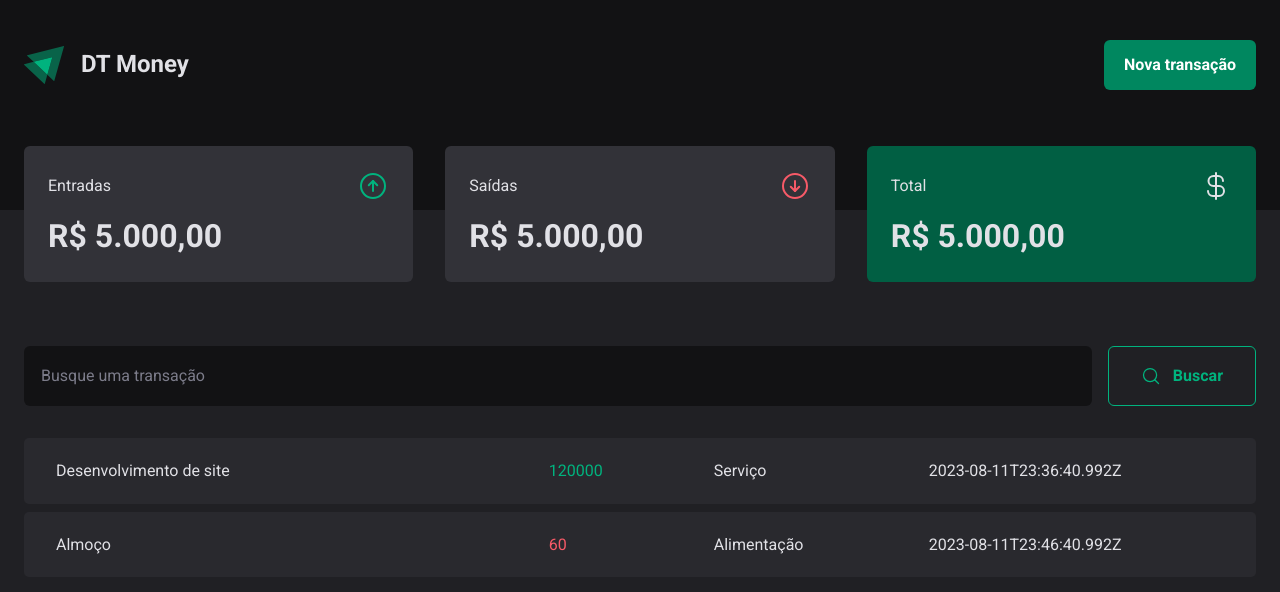
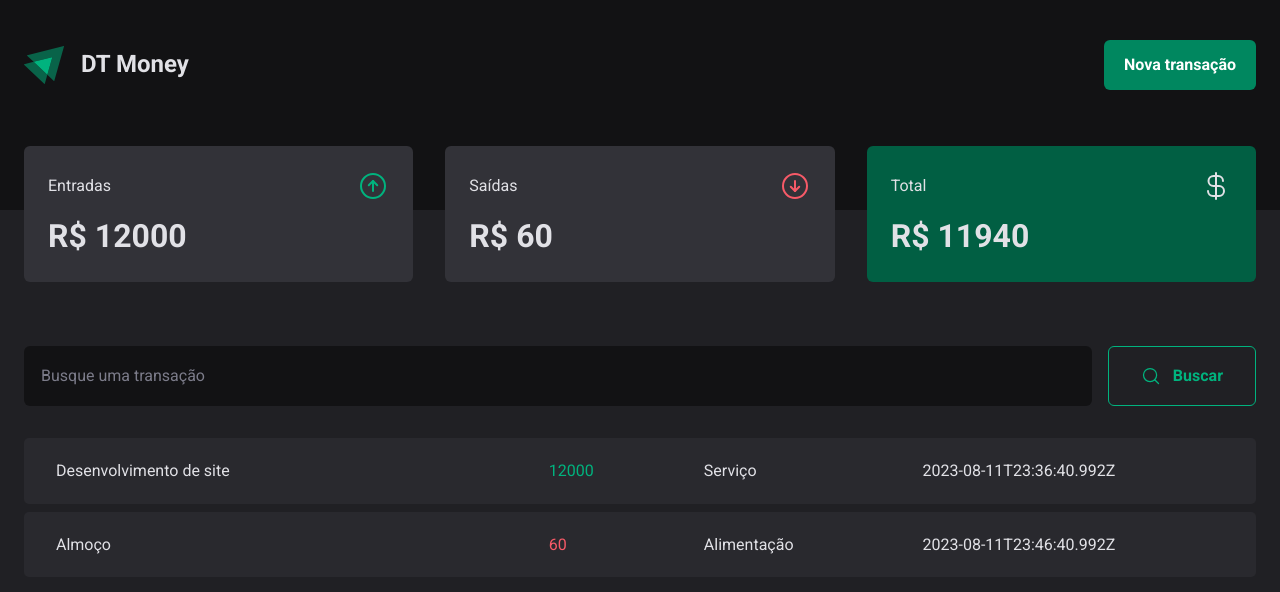
Before and after one commit to uitalorss/ignite-new-dt-money, a React (Vite) app: page / in a window 1280 px wide. Shown: the top 592 px of the page. Built offline with nearby package versions, Linux system fonts and the light colour scheme; data requests are answered from the project's data file.

Commit message:
adaptando valores do sumário de forma dinamica

```diff
--- a/server.json
+++ b/server.json
@@ -4,7 +4,7 @@
       "id": 1,
       "description": "Desenvolvimento de site",
       "type": "income",
-      "value": 120000,
+      "value": 12000,
       "category": "Serviço",
       "createdAt": "2023-08-11T23:36:40.992Z"
     },
--- a/src/components/Summary/index.tsx
+++ b/src/components/Summary/index.tsx
@@ -1,8 +1,27 @@
+import { useContext } from "react";
+import { TransactionsContext } from "../../contexts/TransactionsContext";
 import { SummaryContainer, SummaryItem } from "./styles";
 import { ArrowCircleDown, ArrowCircleUp, CurrencyDollar } from "phosphor-react"
 
 
 export function Summary() {
+  const { transactions } = useContext(TransactionsContext);
+
+  const valueIncome = transactions.reduce((total, item) => {
+    if (item.type === "income") {
+      total += item.value;
+    }
+    return total;
+  }, 0);
+  console.log(valueIncome);
+
+  const valueOutcome = transactions.reduce((total, item) => {
+    if (item.type === "outcome") {
+      total += item.value;
+    }
+    return total;
+  }, 0);
+
   return (
     <SummaryContainer>
       <SummaryItem>
@@ -10,21 +29,21 @@ export function Summary() {
           <span>Entradas</span>
           <ArrowCircleUp className="in" size={32} />
         </header>
-        <h2>R$ 5.000,00</h2>
+        <h2>R$ {valueIncome}</h2>
       </SummaryItem>
       <SummaryItem>
         <header>
           <span>Saídas</span>
           <ArrowCircleDown className="out" size={32} />
         </header>
-        <h2>R$ 5.000,00</h2>
+        <h2>R$ {valueOutcome}</h2>
       </SummaryItem>
       <SummaryItem variant="profit">
         <header>
           <span>Total</span>
           <CurrencyDollar size={32} />
         </header>
-        <h2>R$ 5.000,00</h2>
+        <h2>R$ {valueIncome - valueOutcome}</h2>
       </SummaryItem>
     </SummaryContainer>
   )
```
